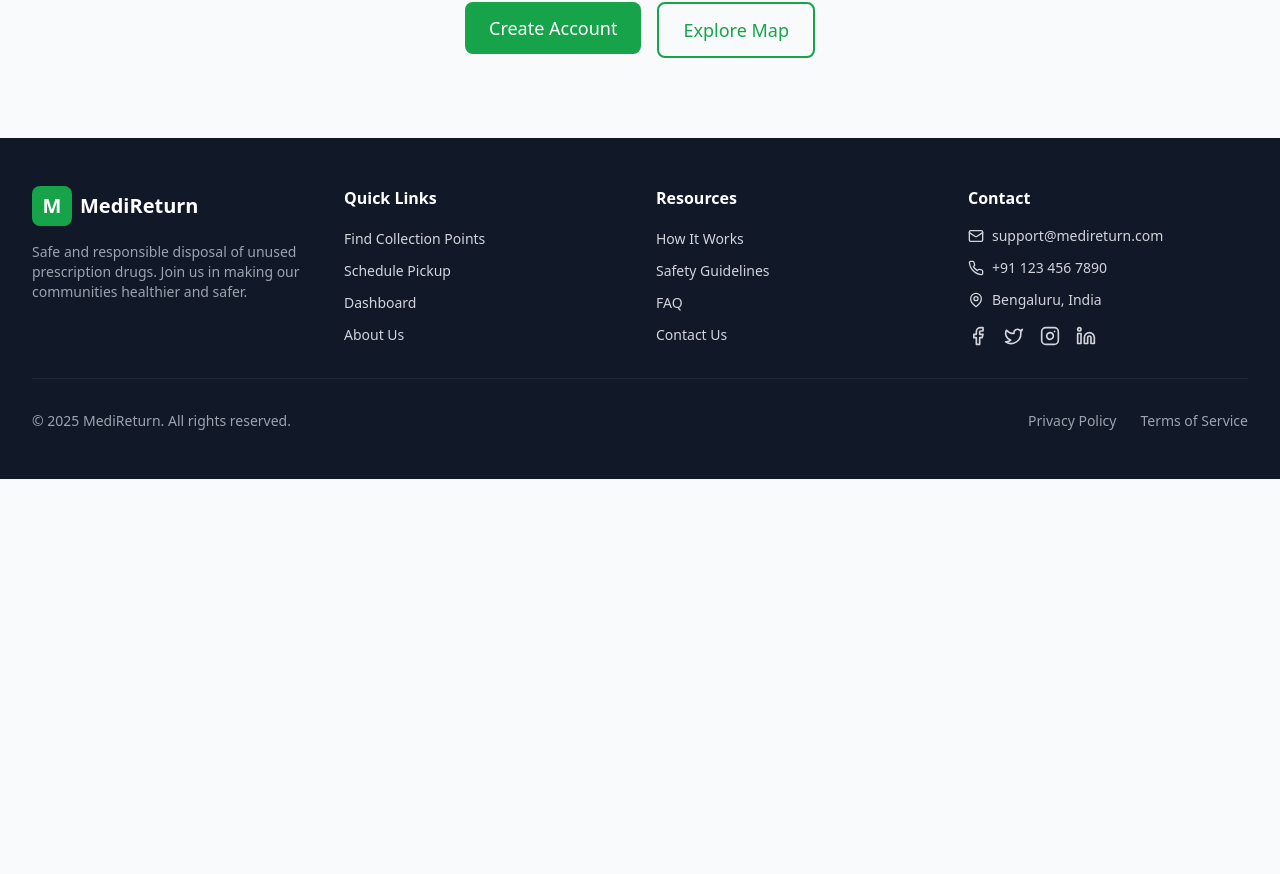
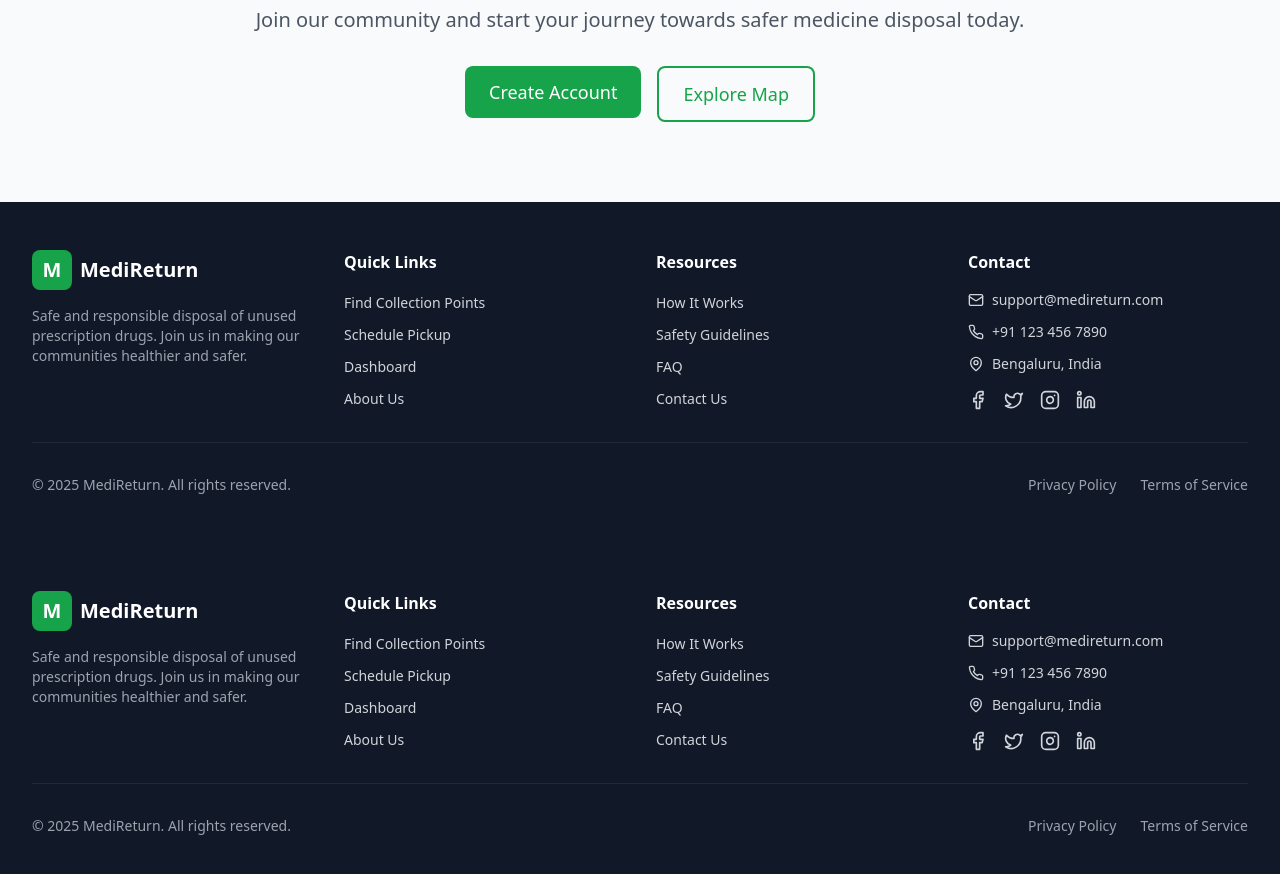
Before and after one commit to bni-7/medireturn, a React (Vite) app in the folder frontend/: page / in a window 1280 px wide. Shown: the part 2474-3348 px from the top of the page. Before the commit the page ends 2953 px from the top, so only its background shows below. Built offline with nearby package versions, Linux system fonts and the light colour scheme; no server answers.

Commit message:
Fix React context error by moving Header/Footer inside Router

```diff
--- a/frontend/src/App.jsx
+++ b/frontend/src/App.jsx
@@ -51,20 +51,32 @@ const PublicRoute = ({ children }) => {
   return children;
 };
 
+// ✅ Layout wrapper component - must be inside Router and AuthProvider
+const Layout = ({ children }) => {
+  return (
+    <div className="min-h-screen bg-gray-50 flex flex-col">
+      <Header />
+      <main className="flex-grow">
+        {children}
+      </main>
+      <Footer />
+    </div>
+  );
+};
+
 function App() {
   return (
     <AuthProvider>
       <Router>
-        <div className="min-h-screen bg-gray-50">
         <Toaster position="top-right" />
 
         <Routes>
-            {/* Public Routes */}
-            <Route path="/" element={<Home />} />
-            <Route path="/collection-points" element={<CollectionPoints />} />
-            <Route path="/map" element={<Map />} />
+          {/* Public Routes with Layout */}
+          <Route path="/" element={<Layout><Home /></Layout>} />
+          <Route path="/collection-points" element={<Layout><CollectionPoints /></Layout>} />
+          <Route path="/map" element={<Layout><Map /></Layout>} />
 
-            {/* Auth Routes */}
+          {/* Auth Routes - No Header/Footer */}
           <Route
             path="/login"
             element={
@@ -82,12 +94,14 @@ function App() {
             }
           />
 
-            {/* Protected Routes */}
+          {/* Protected Routes with Layout */}
           <Route
             path="/dashboard"
             element={
               <ProtectedRoute>
+                <Layout>
                   <Dashboard />
+                </Layout>
               </ProtectedRoute>
             }
           />
@@ -95,7 +109,9 @@ function App() {
             path="/schedule-pickup"
             element={
               <ProtectedRoute>
+                <Layout>
                   <SchedulePickup />
+                </Layout>
               </ProtectedRoute>
             }
           />
@@ -103,15 +119,16 @@ function App() {
             path="/profile"
             element={
               <ProtectedRoute>
+                <Layout>
                   <Profile />
+                </Layout>
               </ProtectedRoute>
             }
           />
 
-            {/* 404 */}
-            <Route path="*" element={<NotFound />} />
+          {/* 404 with Layout */}
+          <Route path="*" element={<Layout><NotFound /></Layout>} />
         </Routes>
-        </div>
       </Router>
     </AuthProvider>
   );
```
Lines whose indentation alone changed are shown as unchanged.
